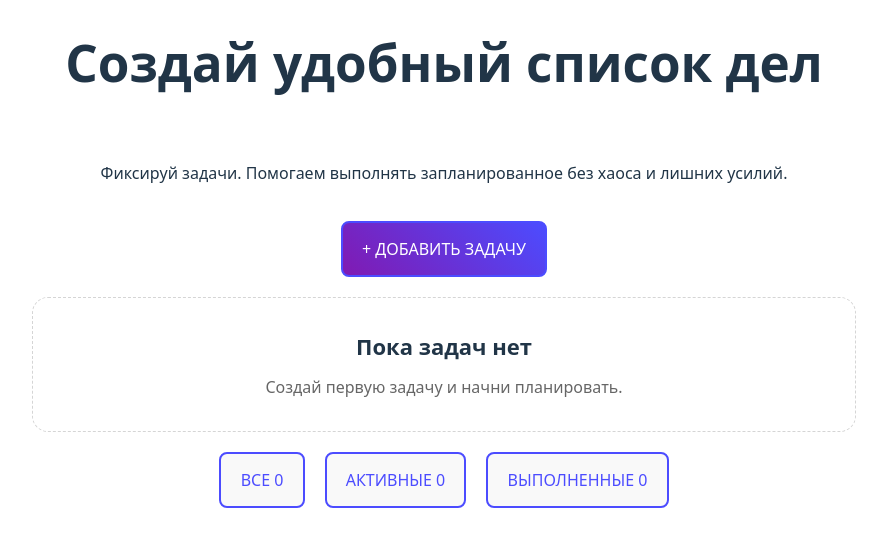
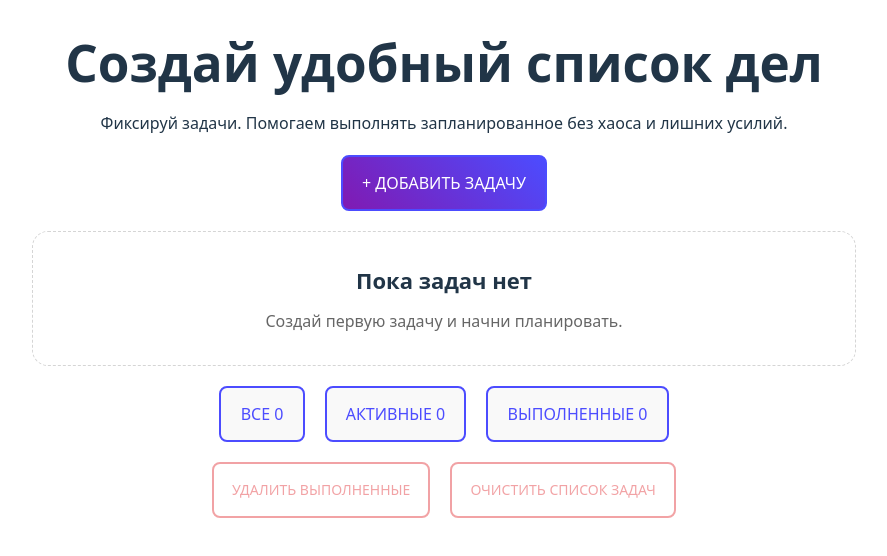
Before and after one commit to vilenan/todo-app, a React (Vite) app: page / in a window 1280 px wide. Shown: the top 556 px of the page, without its empty margins (196-1083 px from the left). Built offline with nearby package versions, Linux system fonts and the light colour scheme.

Commit message:
Add reset buttons

```diff
--- a/src/App.module.css
+++ b/src/App.module.css
@@ -1,5 +1,10 @@
 .title {
   font-weight: 800;
+  margin-bottom: 0;
+}
+
+.slogan {
+  margin: 0;
 }
 
 .container {
@@ -26,6 +31,34 @@
   font-size: 16px;
 }
 
+.clearButton {
+  border: 2px solid #e5484d;
+  border-radius: 8px;
+  height: 56px;
+  padding: 0 18px;
+  background: transparent;
+  color: #e5484d;
+  text-transform: uppercase;
+  font-size: 14px;
+  cursor: pointer;
+  transition:
+    transform 0.15s ease,
+    box-shadow 0.15s ease,
+    background 0.15s ease;
+}
+
+.clearButton:hover:not(:disabled) {
+  transform: translateY(-1px);
+  background: rgba(229, 72, 77, 0.08);
+  box-shadow: 0 6px 16px rgba(229, 72, 77, 0.2);
+}
+
+.clearButton:disabled {
+  opacity: 0.5;
+  cursor: not-allowed;
+  box-shadow: none;
+}
+
 .emptyState {
   width: 100%;
   padding: 32px;
@@ -46,3 +79,10 @@
   margin: 0;
   color: #666;
 }
+
+.resetsWrapper {
+  display: flex;
+  align-items: center;
+  justify-content: center;
+  gap: 20px;
+}
--- a/src/App.tsx
+++ b/src/App.tsx
@@ -157,6 +157,20 @@ function App() {
     navigate(`/todo/${id}`);
   }
 
+  function handleReset() {
+    if (todos.length === 0) return;
+    const confirmed = window.confirm(
+      'Очистить список задач? Это действие нельзя отменить.'
+    );
+    if (!confirmed) return;
+    setTodos([]);
+  }
+  function handleDoneReset() {
+    if (doneCount === 0) return;
+
+    setTodos(todos.filter((todo: ITodo) => !todo.completed));
+  }
+
   const listPage = (
     <>
       <div className={styles.container}>
@@ -201,6 +215,24 @@ function App() {
             Выполненные {doneCount}
           </button>
         </div>
+        <div className={styles.resetsWrapper}>
+          <button
+            type="button"
+            className={styles.clearButton}
+            onClick={handleDoneReset}
+            disabled={doneCount === 0}
+          >
+            Удалить выполненные
+          </button>
+          <button
+            type="button"
+            className={styles.clearButton}
+            onClick={handleReset}
+            disabled={todos.length === 0}
+          >
+            Очистить список задач
+          </button>
+        </div>
 
         {isModalOpen && (
           <Modal title="Новая задача" onClose={closeModal}>
--- a/src/components/to-do-item/to-do-item.module.css
+++ b/src/components/to-do-item/to-do-item.module.css
@@ -91,7 +91,6 @@
 
 .description {
   margin: 0;
-  color: rgba(255, 255, 255, 0.7);
   font-size: 14px;
 }
 
--- a/src/components/to-do-item/to-do-item.tsx
+++ b/src/components/to-do-item/to-do-item.tsx
@@ -5,7 +5,6 @@ import type { ITodoItem } from '../../types/ITodoItem';
 
 export function TodoItem({
   text,
-  description,
   dueDate,
   id,
   completed,
@@ -30,7 +29,6 @@ export function TodoItem({
         <span className={`${styles.text} ${completed ? styles.done : ''}`}>
           {text}
         </span>
-        {description && <p className={styles.description}>{description}</p>}
         {dueDate && <p className={styles.due}>Срок: {dueDate}</p>}
       </div>
       <Button
```
